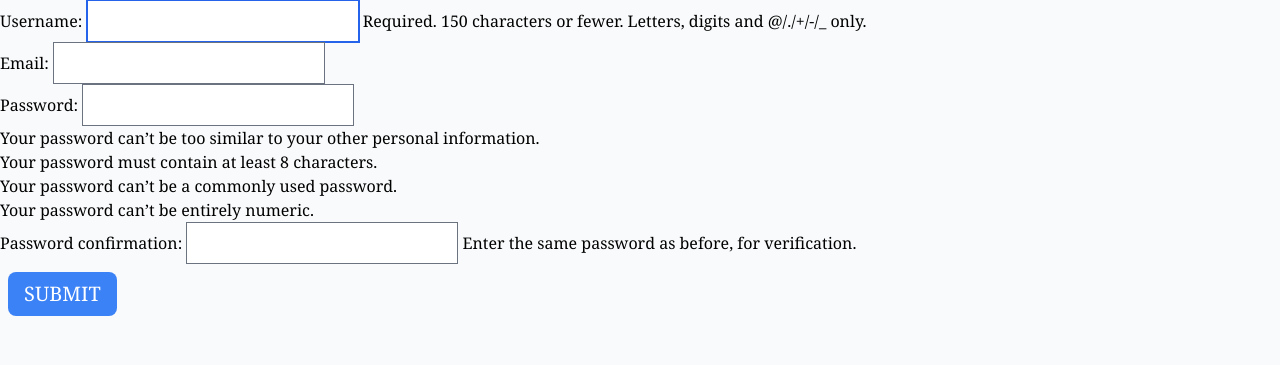
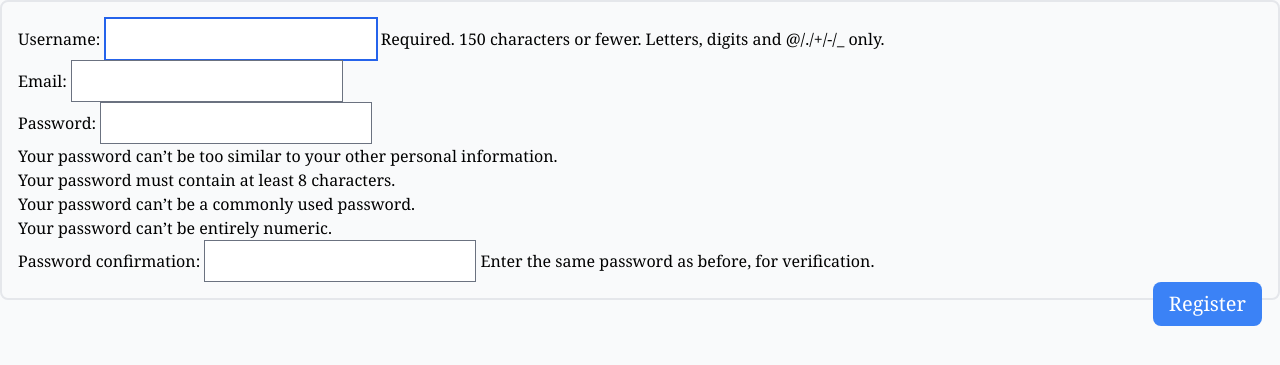
Before and after one commit to zzedddd/djangoblog, a Django app: page /accounts/register/ in a window 1280 px wide. Shown: the top 365 px of the page. Run offline with Django 3.2, Linux system fonts and the light colour scheme; style sheets or scripts are compiled from the project's sources; some libraries are stand-ins or nearby versions.

Commit message:
ui changes

```diff
--- a/templates/users/register.html
+++ b/templates/users/register.html
@@ -2,10 +2,12 @@
 {% load tailwind_filters %}
 
 {% block content %}
-    <form method="POST">
-        {% csrf_token %}
-        {{ form|crispy }}
-        <button type="submit" class="text-xl text-white bg-blue-500 rounded-lg px-4 py-2 m-2"> SUBMIT</button>
-    </form>
+    <div class="col-span-1 md:col-span-8 rounded-lg p-20 md:p-4 border-2 border-gray-200">
+        <form method="POST">
+            {% csrf_token %}
+            {{ form|crispy }}
+            <button type="submit" class="text-xl text-white bg-blue-500 rounded-lg px-4 py-2 float-right"> Register </button>
+        </form>
+    </div>
 
 {% endblock content %}
```
